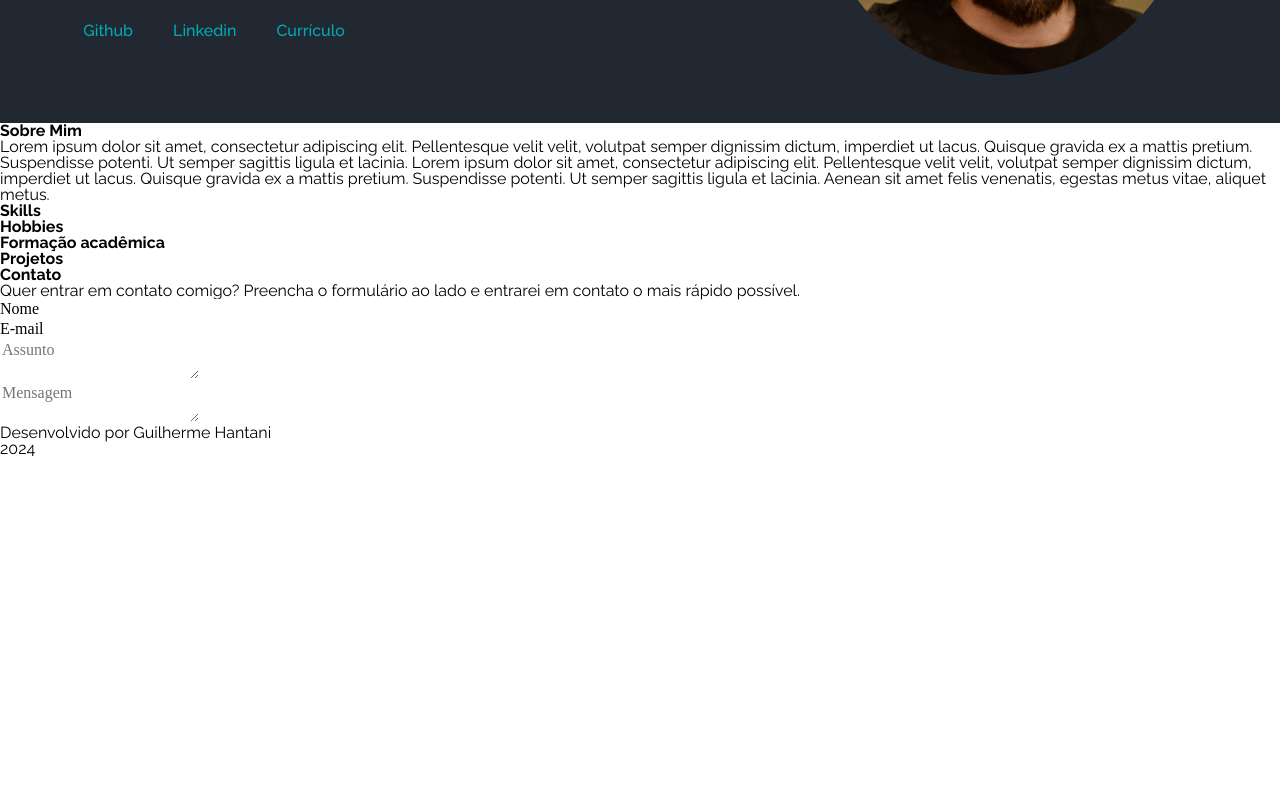
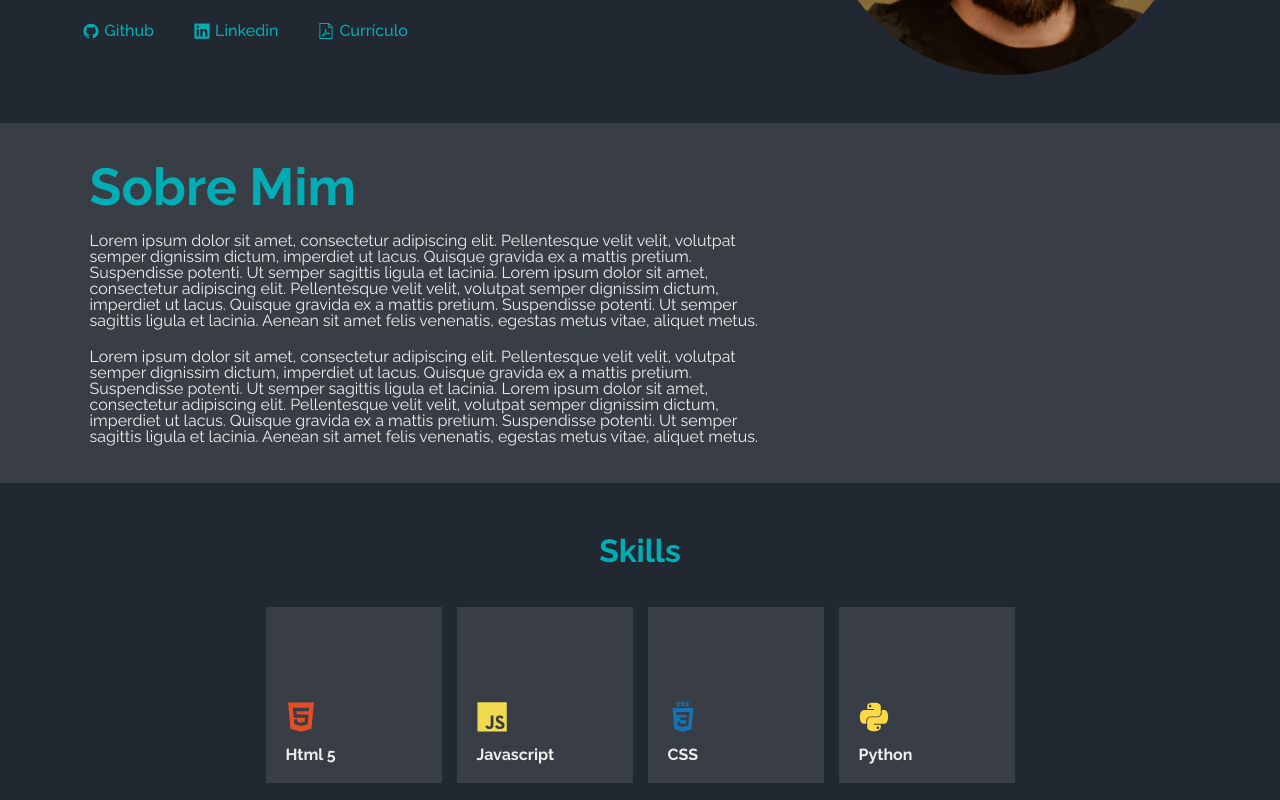
Before and after one commit to guihantani/portifolio-alura-challenge, a plain HTML site: page index.html in a window 1280 px wide. Shown: the part 420-1220 px from the top of the page. Before the commit the page ends 878 px from the top, so only its background shows below. Drawn offline with Linux system fonts and the light colour scheme.

Commit message:
Add: CSS to "Skills" and "Hobbies" sections

```diff
--- a/css/style.css
+++ b/css/style.css
@@ -6,6 +6,7 @@
     --cor-3: #00ADB5;
     --cor-texto: #EEEEEE;
 }
+
 
 /* ATRIBUTOS BASICOS */
 
@@ -23,6 +24,7 @@ a{
     font-family: "Raleway", sans-serif;
     font-weight: 500;
 }
+
 
 /* CABEÇALHO */
 
@@ -50,6 +52,7 @@ a{
     padding-right: 7%;
     font-size: 16px;
 }
+
 
 /* INTRODUCAO */
 
@@ -91,4 +94,85 @@ a{
     border-radius: 50%;
 }
 
+.link{
+    display: flex;
+    gap: 5px;
+    justify-content: center;
+}
+
+
 /* SOBRE MIM */
+
+.sobre__mim{
+    background-color: var(--cor-2);
+    display: flex;
+    flex-direction: row;
+    padding: 3% 7%;
+}
+
+.sobre__mim__texto{
+    display: flex;
+    flex-direction: column;
+    justify-content: space-between;
+    gap: 20px;
+    padding-right: 368px;
+}
+
+.sobre__mim__titulo{
+    color: var(--cor-3);
+    font-size: 52px;
+    padding-right: 7%;
+}
+
+.sobre__mim__info__1 , .sobre__mim__info__2{
+    color: var(--cor-texto);
+    font-size: 16px;
+    padding-right: 7%;
+}
+
+
+/* SKILLS & HOBBIES*/
+
+.skills, .hobbies{
+    background-color: var(--cor-1);
+    color: var(--cor-texto);
+    display: flex;
+    flex-direction: column;
+    justify-content: space-between;
+    gap: 40px;
+    padding: 4% 7%;
+}
+
+.skills__titulo, .hobbies__titulo{
+    color: var(--cor-3);
+    font-size: 32px;
+    text-align: center;
+}
+
+.skills__quadros, .hobbies__quadros{
+    display: flex;
+    gap: 15px;
+    justify-content: center;
+}
+
+.skills__quadros__quadro, .hobbies__quadros__quadro{
+    width: 176px;
+    height: 176px;
+    background-color: var(--cor-2);
+    display: flex;
+}
+
+.skills__quadros__quadro__conteudo, .hobbies__quadros__quadro__conteudo{
+    margin-top: auto;
+    display: flex;
+    flex-direction: column;
+    padding: 20px;
+    gap: 15px;
+}
+
+.skills__quadros__quadro__conteudo__texto, .hobbies__quadros__quadro__conteudo__texto{
+    font-weight: 700;
+}
+
+
+/* HOBBIES */
--- a/index.html
+++ b/index.html
@@ -24,25 +24,74 @@
             <h1 class="introducao__texto__1">Olá, meu nome é Guilherme Hantani e contruo páginas web</h1>
             <h2 class="introducao__texto__2">Eu sou formado em Ciência da Computação e atualmente estou participando no projeto Oracle ONE na Alura</h2>
             <ul class="introducao__texto__links">
-                <li><a href="">Github</a></li>
-                <li><a href="">Linkedin</a></li>
-                <li><a href="">Currículo</a></li>
+                <li class="link"><img src="./assets/svgs/github.svg" alt="" width="16px" height="16px"><a href="">Github</a></li>
+                <li class="link"><img src="./assets/svgs/linkedin.svg" alt="" width="16px" height="16px"><a href="">Linkedin</a></li>
+                <li class="link"><img src="./assets/svgs/page.svg" alt="" width="16px" height="16px"><a href="">Currículo</a></li>
             </ul>
         </div>
         <img src="./assets/guilherme.jpg" alt="Imagem de Guilherme Hantani" class="introducao__imagem" width="368" height="368">
     </section>
 
     <section class="sobre__mim">
-        <h1>Sobre Mim</h1>
-        <h2>Lorem ipsum dolor sit amet, consectetur adipiscing elit. Pellentesque velit velit, volutpat semper dignissim dictum, imperdiet ut lacus. Quisque gravida ex a mattis pretium. Suspendisse potenti. Ut semper sagittis ligula et lacinia. Lorem ipsum dolor sit amet, consectetur adipiscing elit. Pellentesque velit velit, volutpat semper dignissim dictum, imperdiet ut lacus. Quisque gravida ex a mattis pretium. Suspendisse potenti. Ut semper sagittis ligula et lacinia. Aenean sit amet felis venenatis, egestas metus vitae, aliquet metus.</h2>
+        <div class="sobre__mim__texto">
+            <h1 class="sobre__mim__titulo">Sobre Mim</h1>
+            <h2 class="sobre__mim__info__1">Lorem ipsum dolor sit amet, consectetur adipiscing elit. Pellentesque velit velit, volutpat semper dignissim dictum, imperdiet ut lacus. Quisque gravida ex a mattis pretium. Suspendisse potenti. Ut semper sagittis ligula et lacinia. Lorem ipsum dolor sit amet, consectetur adipiscing elit. Pellentesque velit velit, volutpat semper dignissim dictum, imperdiet ut lacus. Quisque gravida ex a mattis pretium. Suspendisse potenti. Ut semper sagittis ligula et lacinia. Aenean sit amet felis venenatis, egestas metus vitae, aliquet metus.</h2>
+            <h2 class="sobre__mim__info__2">Lorem ipsum dolor sit amet, consectetur adipiscing elit. Pellentesque velit velit, volutpat semper dignissim dictum, imperdiet ut lacus. Quisque gravida ex a mattis pretium. Suspendisse potenti. Ut semper sagittis ligula et lacinia. Lorem ipsum dolor sit amet, consectetur adipiscing elit. Pellentesque velit velit, volutpat semper dignissim dictum, imperdiet ut lacus. Quisque gravida ex a mattis pretium. Suspendisse potenti. Ut semper sagittis ligula et lacinia. Aenean sit amet felis venenatis, egestas metus vitae, aliquet metus.</h2>
+        </div>
     </section>
 
     <section class="skills">
-        <h1>Skills</h1>
+        <h1 class="skills__titulo">Skills</h1>
+        <div class="skills__quadros">
+            <div class="skills__quadros__quadro">
+                <div class="skills__quadros__quadro__conteudo">
+                    <img src="./assets/svgs/html5.svg" alt="Logo do HTML 5" style="width:30px;height:30px;"/>
+                    <h2 class="skills__quadros__quadro__conteudo__texto">Html 5</h2>
+                </div>
+            </div>
+            <div class="skills__quadros__quadro">
+                <div class="skills__quadros__quadro__conteudo">
+                    <img src="./assets/svgs/js.svg" alt="Logo do Javascript" style="width:30px;height:30px;"/>
+                    <h2 class="skills__quadros__quadro__conteudo__texto">Javascript</h2>
+                </div>
+            </div>
+            <div class="skills__quadros__quadro">
+                <div class="skills__quadros__quadro__conteudo">
+                    <img src="./assets/svgs/css.svg" alt="Logo do css" style="width:30px;height:30px;"/>
+                    <h2 class="skills__quadros__quadro__conteudo__texto">CSS</h2>
+                </div>
+            </div>
+            <div class="skills__quadros__quadro">
+                <div class="skills__quadros__quadro__conteudo">
+                    <img src="./assets/svgs/python.svg" alt="Logo do HTML python" style="width:30px;height:30px;"/>
+                    <h2 class="skills__quadros__quadro__conteudo__texto">Python</h2>
+                </div>
+            </div>
+        </div>
     </section>
 
     <section class="hobbies">
-        <h1>Hobbies</h1>
+        <h1 class="hobbies__titulo">Hobbies</h1>
+        <div class="hobbies__quadros">
+            <div class="hobbies__quadros__quadro">
+                <div class="hobbies__quadros__quadro__conteudo">
+                    <img src="./assets/svgs/gym.svg" alt="Imagem de um Halter" style="width:30px;height:30px;"/>
+                    <h2 class="hobbies__quadros__quadro__conteudo__texto">Fazer academia</h2>
+                </div>
+            </div>
+            <div class="hobbies__quadros__quadro">
+                <div class="hobbies__quadros__quadro__conteudo">
+                    <img src="./assets/svgs/game.svg" alt="Imagem de um controle" style="width:30px;height:30px;"/>
+                    <h2 class="hobbies__quadros__quadro__conteudo__texto">Jogar</h2>
+                </div>
+            </div>
+            <div class="hobbies__quadros__quadro">
+                <div class="hobbies__quadros__quadro__conteudo">
+                    <img src="./assets/svgs/book.svg" alt="Imagem de um Livro" style="width:30px;height:30px;"/>
+                    <h2 class="hobbies__quadros__quadro__conteudo__texto">Ler mangás</h2>
+                </div>
+            </div>
+        </div>
     </section>
 
     <section class="formacao">
```
Also changed, not shown: assets/svgs/book.svg (added), assets/svgs/css.svg (added), assets/svgs/game.svg (added), assets/svgs/github.svg (added), assets/svgs/gym.svg (added), assets/svgs/html5.svg (added), assets/svgs/js.svg (added), assets/svgs/linkedin.svg (added), assets/svgs/page.svg (added), assets/svgs/python.svg (added).
